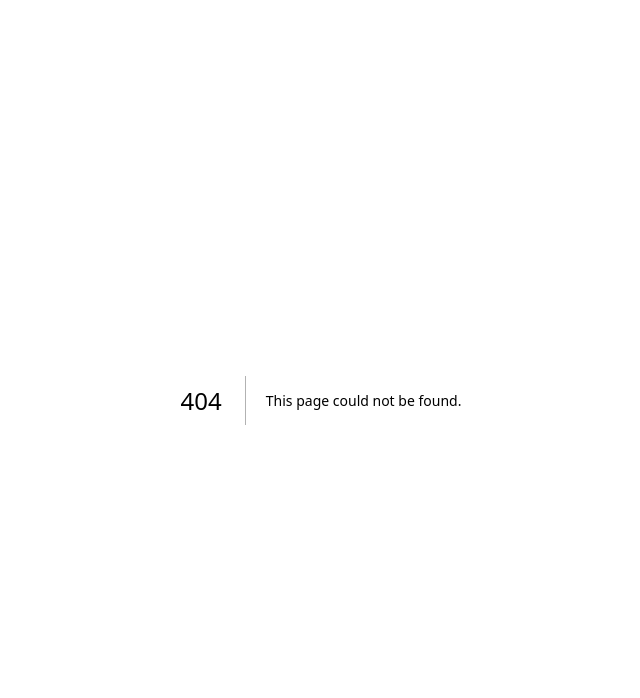
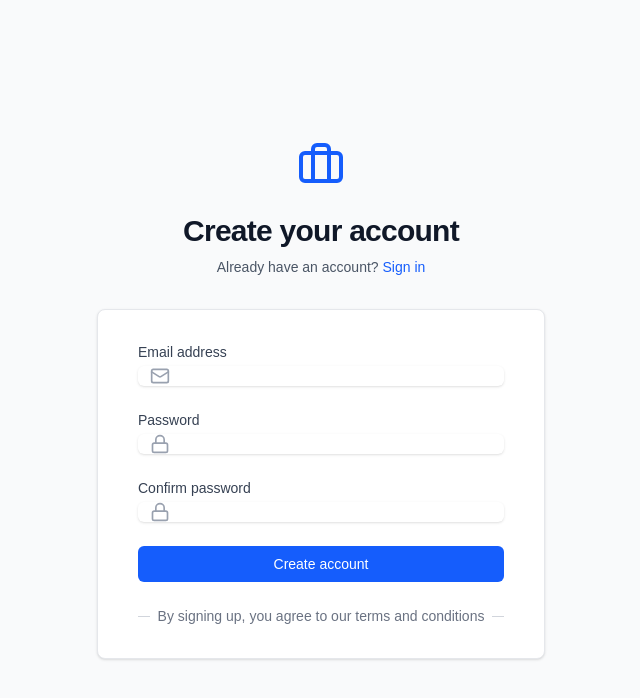
Before and after one commit to janardhanchaturvedi/job-application-tracking-portal, a Next.js app: page /signup in a window 1280 px wide. Before the commit this address had no page. Shown: the top 698 px of the page, without its empty margins (319-959 px from the left). Built offline with nearby package versions, Linux system fonts and the light colour scheme.

Commit message:
Add Login and Signup components with form handling and validation

```diff
--- /dev/null
+++ b/src/app/(UnProtected)/login/page.tsx
@@ -0,0 +1,109 @@
+'use client'
+import React, { useState } from 'react'
+import { Briefcase, Mail, Lock } from 'lucide-react'
+import Input from '@/components/ui/Input'
+import Button from '@/components/ui/Button'
+import { useRouter } from 'next/navigation'
+import Link from 'next/link'
+
+const Login: React.FC = () => {
+  const router = useRouter()
+  const [email, setEmail] = useState('')
+  const [password, setPassword] = useState('')
+  const [error, setError] = useState('')
+  const [isLoading, setIsLoading] = useState(false)
+
+  const handleSubmit = async (e: React.FormEvent) => {
+    e.preventDefault()
+    setError('')
+    setIsLoading(true)
+
+    try {
+      // TODO: Implement Supabase authentication
+      router.push('/')
+    } catch (err) {
+      setError('Invalid email or password')
+    } finally {
+      setIsLoading(false)
+    }
+  }
+
+  return (
+    <div className='min-h-screen bg-gray-50 flex flex-col justify-center py-12 sm:px-6 lg:px-8'>
+      <div className='sm:mx-auto sm:w-full sm:max-w-md'>
+        <div className='flex justify-center'>
+          <Briefcase className='h-12 w-12 text-blue-600' />
+        </div>
+        <h2 className='mt-6 text-center text-3xl font-bold tracking-tight text-gray-900'>
+          Sign in to JobTrack
+        </h2>
+        <p className='mt-2 text-center text-sm text-gray-600'>
+          Or{' '}
+          <Link href='/signup' className='font-medium text-blue-600 hover:text-blue-500'>
+            create a new account
+          </Link>
+        </p>
+      </div>
+
+      <div className='mt-8 sm:mx-auto sm:w-full sm:max-w-md'>
+        <div className='bg-white py-8 px-4 shadow-sm rounded-lg sm:px-10 border border-gray-200'>
+          <form className='space-y-6' onSubmit={handleSubmit}>
+            {error && (
+              <div className='bg-red-50 border border-red-200 text-red-600 px-4 py-3 rounded-md text-sm'>
+                {error}
+              </div>
+            )}
+
+            <Input
+              id='email'
+              name='email'
+              type='email'
+              label='Email address'
+              value={email}
+              onChange={(e) => setEmail(e.target.value)}
+              icon={<Mail size={20} className='text-gray-400' />}
+              required
+            />
+
+            <Input
+              id='password'
+              name='password'
+              type='password'
+              label='Password'
+              value={password}
+              onChange={(e) => setPassword(e.target.value)}
+              icon={<Lock size={20} className='text-gray-400' />}
+              required
+            />
+
+            <div className='flex items-center justify-between'>
+              <div className='flex items-center'>
+                <input
+                  id='remember-me'
+                  name='remember-me'
+                  type='checkbox'
+                  className='h-4 w-4 text-blue-600 focus:ring-blue-500 border-gray-300 rounded'
+                />
+                <label htmlFor='remember-me' className='ml-2 block text-sm text-gray-900'>
+                  Remember me
+                </label>
+              </div>
+
+              <div className='text-sm'>
+                <a href='#' className='font-medium text-blue-600 hover:text-blue-500'>
+                  Forgot your password?
+                </a>
+              </div>
+            </div>
+
+            <Button type='submit' fullWidth disabled={isLoading}>
+              {isLoading ? 'Signing in...' : 'Sign in'}
+            </Button>
+          </form>
+        </div>
+      </div>
+    </div>
+  )
+}
+
+export default Login
--- /dev/null
+++ b/src/app/(UnProtected)/signup/page.tsx
@@ -0,0 +1,141 @@
+'use client'
+import React, { useState } from 'react'
+import { Briefcase, Mail, Lock, User } from 'lucide-react'
+import Input from '@/components/ui/Input'
+import Button from '@/components/ui/Button'
+import Link from 'next/link'
+import { useRouter } from 'next/navigation'
+
+const Signup: React.FC = () => {
+  const router = useRouter()
+  const [formData, setFormData] = useState({
+    email: '',
+    password: '',
+    confirmPassword: '',
+  })
+  const [error, setError] = useState('')
+  const [isLoading, setIsLoading] = useState(false)
+
+  const handleChange = (e: React.ChangeEvent<HTMLInputElement>) => {
+    const { name, value } = e.target
+    setFormData((prev) => ({
+      ...prev,
+      [name]: value,
+    }))
+  }
+
+  const validateForm = () => {
+    if (formData.password !== formData.confirmPassword) {
+      setError('Passwords do not match')
+      return false
+    }
+    if (formData.password.length < 6) {
+      setError('Password must be at least 6 characters')
+      return false
+    }
+    return true
+  }
+
+  const handleSubmit = async (e: React.FormEvent) => {
+    e.preventDefault()
+    setError('')
+
+    if (!validateForm()) {
+      return
+    }
+
+    setIsLoading(true)
+
+    try {
+      // TODO: Implement Supabase authentication
+      router.push('/')
+    } catch (err) {
+      setError('Failed to create account')
+    } finally {
+      setIsLoading(false)
+    }
+  }
+
+  return (
+    <div className='min-h-screen bg-gray-50 flex flex-col justify-center py-12 sm:px-6 lg:px-8'>
+      <div className='sm:mx-auto sm:w-full sm:max-w-md'>
+        <div className='flex justify-center'>
+          <Briefcase className='h-12 w-12 text-blue-600' />
+        </div>
+        <h2 className='mt-6 text-center text-3xl font-bold tracking-tight text-gray-900'>
+          Create your account
+        </h2>
+        <p className='mt-2 text-center text-sm text-gray-600'>
+          Already have an account?{' '}
+          <Link href='/login' className='font-medium text-blue-600 hover:text-blue-500'>
+            Sign in
+          </Link>
+        </p>
+      </div>
+
+      <div className='mt-8 sm:mx-auto sm:w-full sm:max-w-md'>
+        <div className='bg-white py-8 px-4 shadow-sm rounded-lg sm:px-10 border border-gray-200'>
+          <form className='space-y-6' onSubmit={handleSubmit}>
+            {error && (
+              <div className='bg-red-50 border border-red-200 text-red-600 px-4 py-3 rounded-md text-sm'>
+                {error}
+              </div>
+            )}
+
+            <Input
+              id='email'
+              name='email'
+              type='email'
+              label='Email address'
+              value={formData.email}
+              onChange={handleChange}
+              icon={<Mail size={20} className='text-gray-400' />}
+              required
+            />
+
+            <Input
+              id='password'
+              name='password'
+              type='password'
+              label='Password'
+              value={formData.password}
+              onChange={handleChange}
+              icon={<Lock size={20} className='text-gray-400' />}
+              required
+            />
+
+            <Input
+              id='confirmPassword'
+              name='confirmPassword'
+              type='password'
+              label='Confirm password'
+              value={formData.confirmPassword}
+              onChange={handleChange}
+              icon={<Lock size={20} className='text-gray-400' />}
+              required
+            />
+
+            <Button type='submit' fullWidth disabled={isLoading}>
+              {isLoading ? 'Creating account...' : 'Create account'}
+            </Button>
+          </form>
+
+          <div className='mt-6'>
+            <div className='relative'>
+              <div className='absolute inset-0 flex items-center'>
+                <div className='w-full border-t border-gray-300' />
+              </div>
+              <div className='relative flex justify-center text-sm'>
+                <span className='px-2 bg-white text-gray-500'>
+                  By signing up, you agree to our terms and conditions
+                </span>
+              </div>
+            </div>
+          </div>
+        </div>
+      </div>
+    </div>
+  )
+}
+
+export default Signup
```
